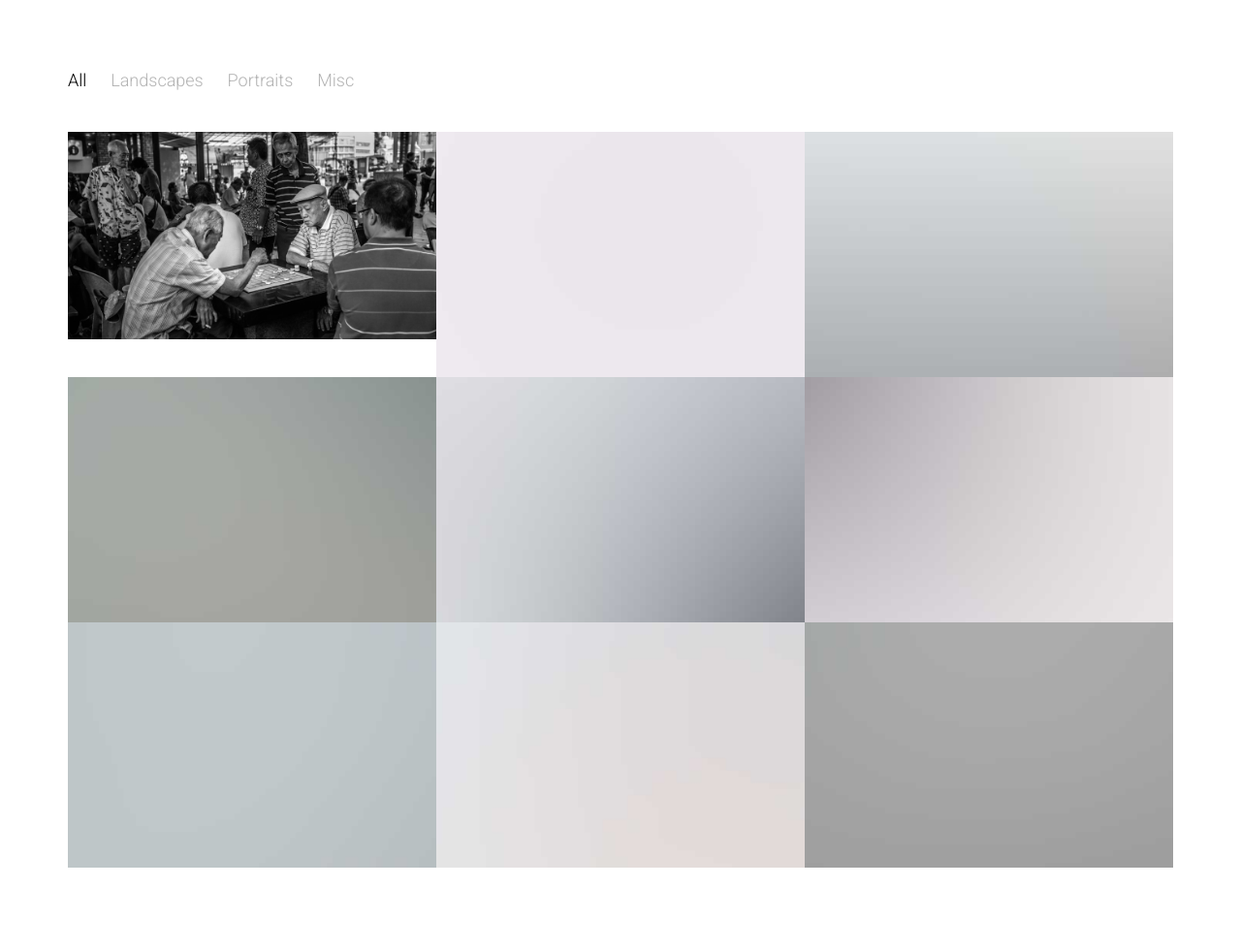
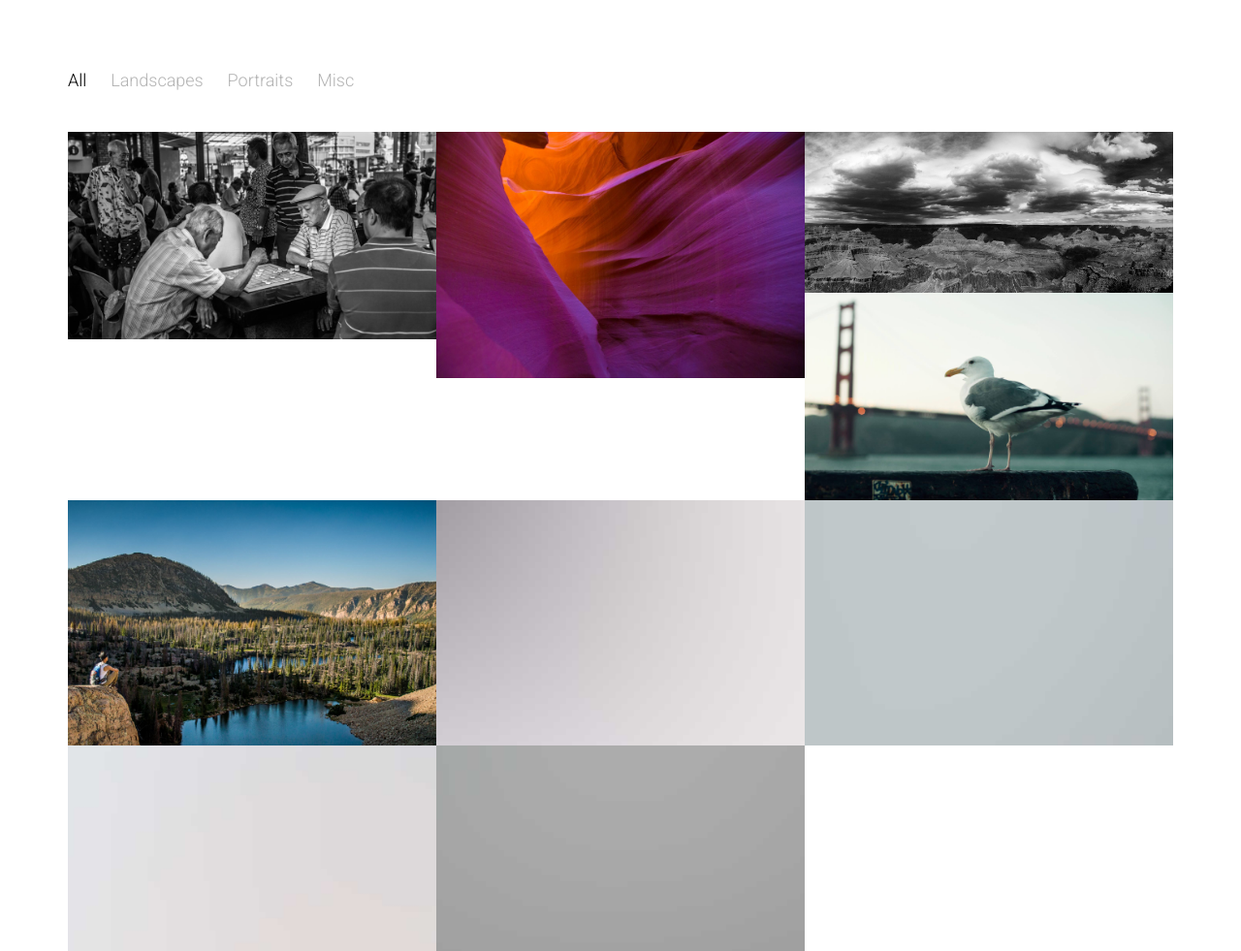
Before and after one commit to lee-bobbie-studio/lee-bobbie-studio.github.io, a plain HTML site: page index.html in a window 1280 px wide. Shown: the part 440-1421 px from the top of the page at 97% size. Drawn offline with Linux system fonts and the light colour scheme; files whose address does not match are found by name.

Commit message:
add photos

```diff
--- a/index.html
+++ b/index.html
@@ -6,7 +6,7 @@
 	<head>
 	<meta charset="utf-8">
 	<meta http-equiv="X-UA-Compatible" content="IE=edge">
-	<title>Agency &mdash; 100% Free Fully Responsive HTML5 Template by FREEHTML5.co</title>
+	<title>Lee Bobbie Studio</title>
 	<meta name="viewport" content="width=device-width, initial-scale=1">
 	<meta name="description" content="Free HTML5 Template by FREEHTML5.CO" />
 	<meta name="keywords" content="free html5, free template, free bootstrap, html5, css3, mobile first, responsive" />
@@ -124,7 +124,7 @@
 
 					<div class="portfolio all card web" data-cat="card">
 						<div class="portfolio-wrapper">
-							<img src="images/portfolio_pic2.jpg" alt="" />
+							<img src="images/canyon.jpg" alt="" />
 							<div class="label">
 								<div class="label-text">
 									<a class="text-title">Card</a>
@@ -137,7 +137,7 @@
 
 					<div class="portfolio all web" data-cat="web">
 						<div class="portfolio-wrapper">
-							<img src="images/portfolio_pic3.jpg" alt="" />
+							<img src="images/canyon2.jpg" alt="" />
 							<div class="label">
 								<div class="label-text">
 									<a class="text-title">Sonor's Design</a>
@@ -150,7 +150,7 @@
 
 					<div class="portfolio all card" data-cat="card">
 						<div class="portfolio-wrapper">
-							<img src="images/portfolio_pic4.jpg" alt="" />
+							<img src="images/bird.jpg" alt="" />
 							<div class="label">
 								<div class="label-text">
 									<a class="text-title">Typography Company</a>
@@ -163,7 +163,7 @@
 
 					<div class="portfolio all app" data-cat="app">
 						<div class="portfolio-wrapper">
-							<img src="images/portfolio_pic5.jpg" alt="" />
+							<img src="images/lake.jpg" alt="" />
 							<div class="label">
 								<div class="label-text">
 									<a class="text-title">Weatherette</a>
```
Also changed, not shown: images/bird.jpg (added), images/canyon.jpg (added), images/canyon2.jpg (added), images/lake.jpg (added).
